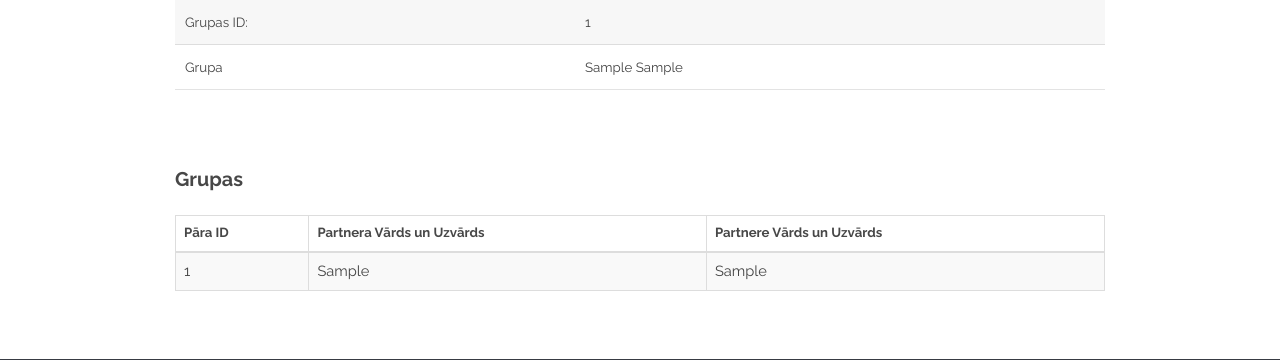
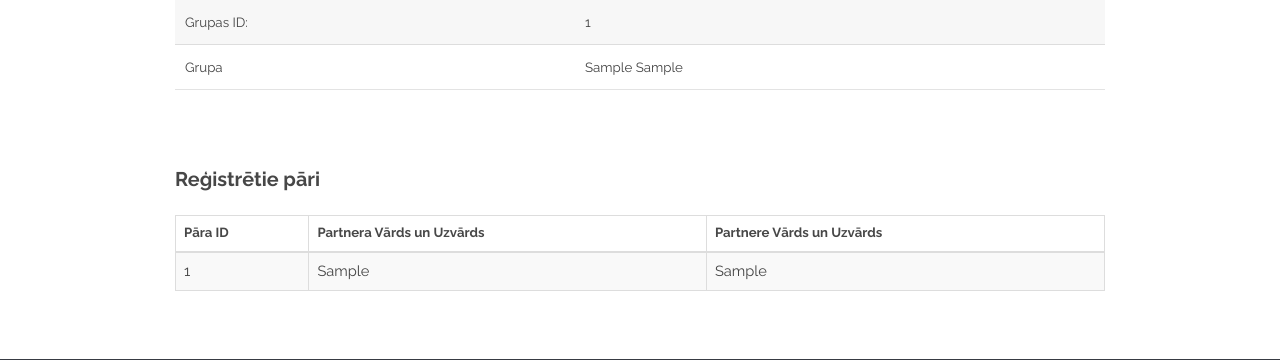
Before and after one commit to MGorelovs/PIT, a PHP site: page /registered.php?group=1 in a window 1280 px wide. Shown: the part 393-753 px from the top of the page. Run offline with PHP 8.4, Linux system fonts and the light colour scheme; tables that the repository leaves empty hold one stand-in row (values such as "Sample post").

Commit message:
Updated header

```diff
--- a/registered.php
+++ b/registered.php
@@ -88,7 +88,7 @@ include ("header.php");
         <br>
         <!-- Table -->
         <section>
-            <h3>Grupas</h3>
+            <h3>Reģistrētie pāri</h3>
             <div class="table-wrapper">
                 <table id="grupas" class="table table-bordered table-striped">
                     <thead>
```
